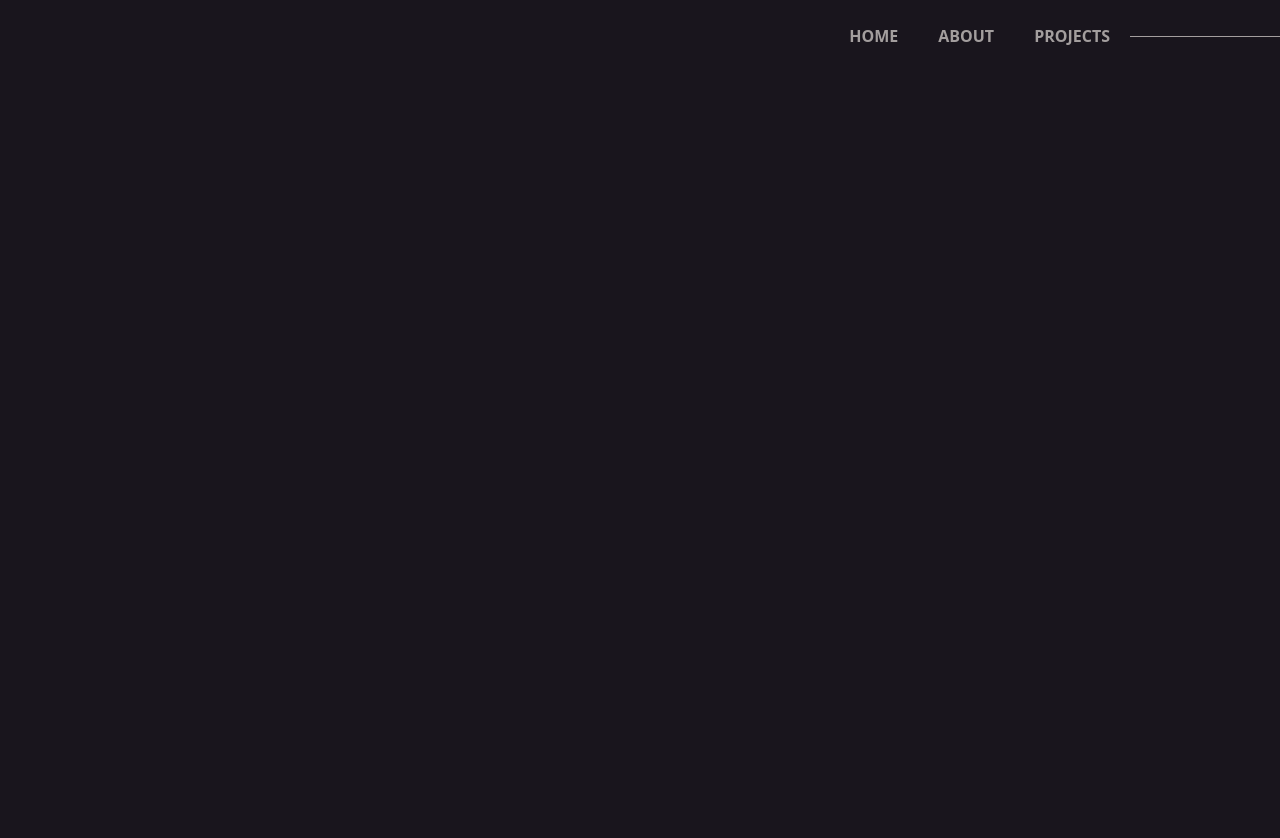
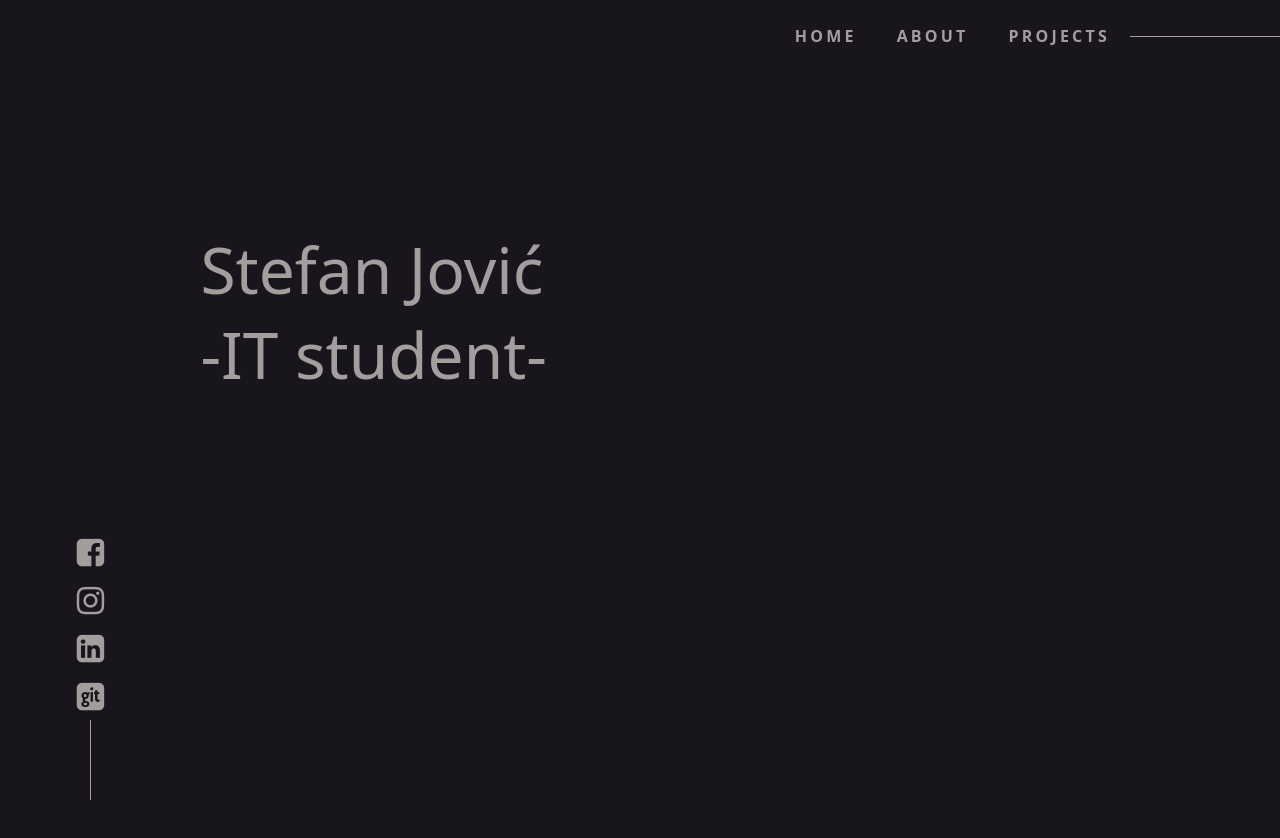
Before and after one commit to Jovic99/Portfolio, a plain HTML site: page index.html in a window 1280 px wide. Shown: the top 838 px of the page. Before the commit the page ends 800 px from the top, so only its background shows below. Drawn offline with nearby package versions, Linux system fonts and the light colour scheme.

Commit message:
home page

```diff
--- a/app.scss
+++ b/app.scss
@@ -7,3 +7,5 @@
 
 @import "sass/layout/footer";
 @import "sass/layout/navigation";
+
+@import "sass/sections/home";
--- a/index.html
+++ b/index.html
@@ -6,9 +6,10 @@
     <meta name="viewport" content="width=device-width, initial-scale=1.0">
     <link rel="stylesheet" type="text/css" href="app.css">
     <link href="https://cdn.jsdelivr.net/npm/bootstrap@5.0.1/dist/css/bootstrap.min.css" rel="stylesheet" integrity="sha384-+0n0xVW2eSR5OomGNYDnhzAbDsOXxcvSN1TPprVMTNDbiYZCxYbOOl7+AMvyTG2x" crossorigin="anonymous">
+    <link rel="stylesheet" href="https://cdnjs.cloudflare.com/ajax/libs/font-awesome/4.7.0/css/font-awesome.min.css">
     <title>Stefan Jovic</title>
 </head>
-<body>
+<body id="background">
     <nav class="navbar">
         <ul class="w-100 nav navbar-nav py-2" id="links">
             <li class="nav-item px-1"><a href="#blank" class="nav-link text-uppercase px-3">Home</a></li>
@@ -17,5 +18,20 @@
             <li class="nav-line"><div class="line"></div></li>
         </ul>
     </nav>
+    <div class="container-fluid" id="home">
+
+            <div class="d-flex flex-column" id="social-media">
+                <a href="https://www.facebook.com/stefan.jovic.526/"><span class="fa fa-facebook-square"></span></a>
+                <a href="https://www.instagram.com/jovic__99/"><span class="fa fa-instagram"></span></a>
+                <a href="https://www.linkedin.com/in/stefan-jovic-88776b209/"><span class="fa fa-linkedin-square"></span></a>
+                <a href="https://github.com/Jovic99"><span class="fa fa-git-square"></span></a>
+                <div class="line-bottom"></div>
+            </div>
+            <div class="" id="name">
+                <h1>Stefan Jović</h1>
+                <h2>-IT student-</h2>
+            </div>
+
+    </div>
 </body>
 </html>
--- a/sass/abstracts/_variables.scss
+++ b/sass/abstracts/_variables.scss
@@ -1,2 +1,3 @@
 $background-color: rgb(25, 21, 29);
 $text-color: rgb(163, 158, 158);
+$hover-color: rgb(152, 233, 30);
--- a/sass/core/_reset.scss
+++ b/sass/core/_reset.scss
@@ -5,5 +5,9 @@
 
 html{
     box-sizing: border-box;
+}
+
+#background{
     background-color: $background-color;
+    height: 200vh;
 }
--- a/sass/layout/_navigation.scss
+++ b/sass/layout/_navigation.scss
@@ -27,7 +27,7 @@ nav{
     position: absolute;
     inset: 0;
     background-color: $text-color;
-    border-radius: 10px;
+    border-radius: 15px;
     opacity: 0;
     z-index: -1;
     transition: ease-out 400ms;
@@ -48,7 +48,9 @@ nav{
         display: flex;
         flex-direction: row;
         justify-content: space-around;
+
     }
+
 }
 
 @media only screen and (min-width: 765px){
@@ -57,6 +59,12 @@ nav{
         flex-direction: row;
         justify-content: flex-end;
         align-items: center;
+
+        li{
+            a{
+                letter-spacing: 0.2em;
+            }
+        }
     }
 }
 
--- /dev/null
+++ b/sass/sections/_home.scss
@@ -0,0 +1,69 @@
+@media only screen and (min-width: 765px){
+    #home{
+
+        #social-media{
+            position: fixed;
+            bottom: 0;
+            left: 6%;
+            align-items: center;
+
+            .line-bottom{
+                background-color: $text-color;
+                height: 10vh;
+                width: 1px;
+            }
+
+            a{
+                color: $text-color;
+                font-size: 2rem;
+                transition: transform 500ms;
+
+                &:hover{
+                    transform: rotate(360deg);
+                    color: $hover-color;
+                }
+            }
+        }
+
+        #name{
+            padding-top: 10rem;
+            padding-left: 15%;
+            h1, h2{
+                font-size: 4rem;
+                color: $text-color;
+                transition: letter-spacing 250ms;
+
+                &:hover{
+                    letter-spacing: 0.5rem;
+                    color: $hover-color;
+                }
+            }
+        }
+    }
+
+}
+
+@media only screen and (max-width: 765px){
+
+    #home{
+
+        #social-media{
+            display: none !important;
+        }
+
+        #name{
+            text-align: center;
+            padding-top: 10rem;
+            h1, h2{
+                font-size: 2rem;
+                color: $text-color;
+                transition: letter-spacing 250ms;
+
+                &:hover{
+                    letter-spacing: 0.5rem;
+                    color: $hover-color;
+                }
+            }
+        }
+    }
+}
```
Also changed, not shown: app.css.
